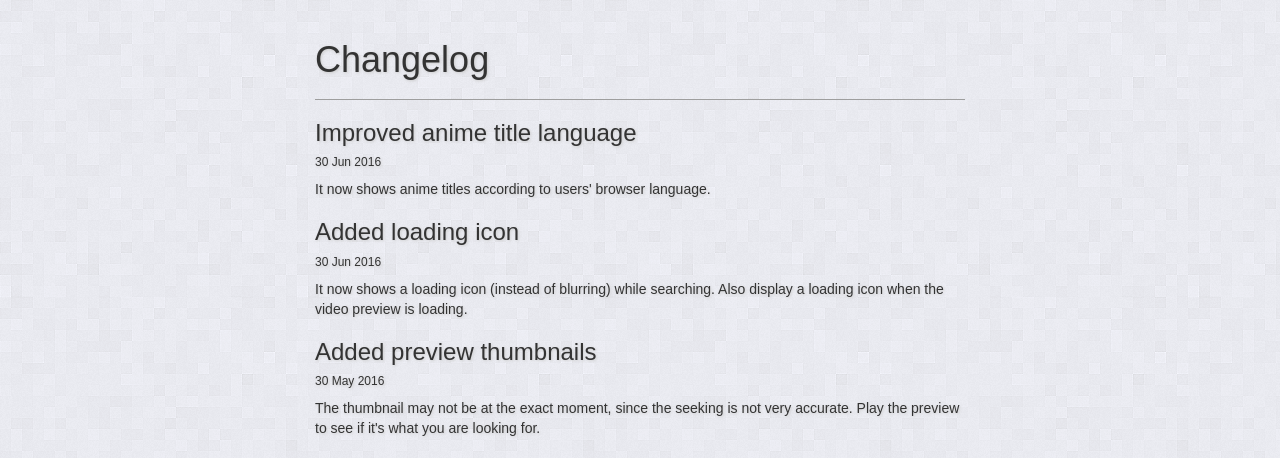
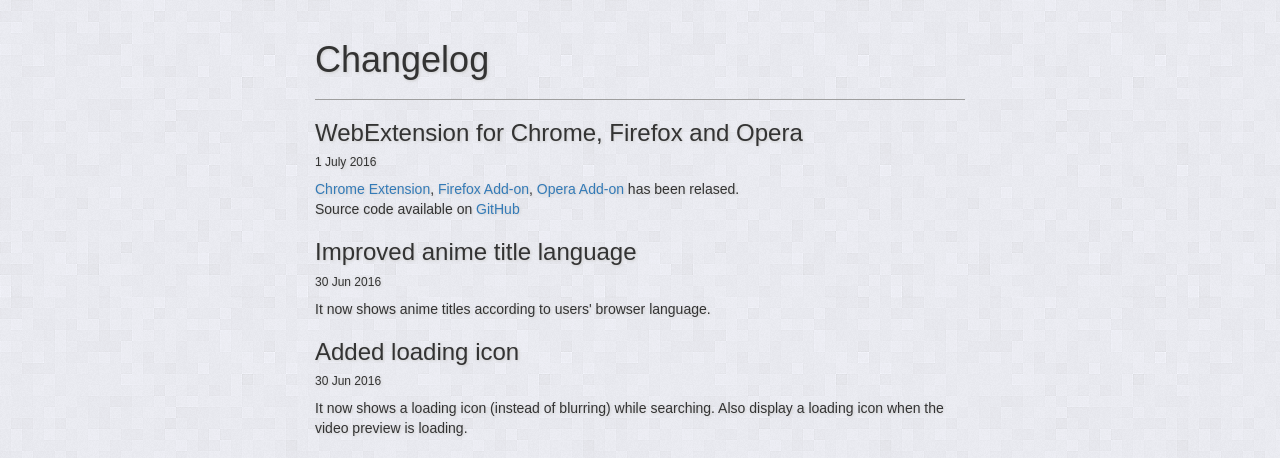
Before and after one commit to MexicoosMo/lateralblas, a PHP site: page /solr/changelog in a window 1280 px wide. Shown: the top 458 px of the page. Run offline with PHP 8.4, Linux system fonts and the light colour scheme.

Commit message:
Update info on WebExtension

```diff
--- a/about.php
+++ b/about.php
@@ -69,7 +69,7 @@ Most Anime since 2000 are indexed, but some are excluded (see FAQ).
 No Doujin work, no derived art work are indexed. The system only analyzes officially published anime.
 If you wish to search artwork / wallpapers, try to use <a href="https://saucenao.com/" target="_blank">SauceNAO</a> and <a href="https://iqdb.org/" target="_blank">iqdb.org</a>
 </p>
-<p>Now you can use the <a href="https://chrome.google.com/webstore/detail/search-anime-by-screensho/gkamnldpllcbiidlfacaccdoadedncfp" target="_blank">Chrome Extension</a> to search.</p>
+<p>Now you can use the WebExtension for <a href="https://chrome.google.com/webstore/detail/search-anime-by-screensho/gkamnldpllcbiidlfacaccdoadedncfp" target="_blank">Chrome</a>, <a href="https://addons.mozilla.org/en-US/firefox/addon/search-anime-by-screenshot/" target="_blank">Firefox</a>, or <a href="https://addons.opera.com/en/extensions/details/search-anime-by-screenshot/" target="_blank">Opera</a> to search.</p>
 <p>&nbsp;</p>
 <p>This database automatically index new airing anime in about 24 hours after broadcast. </p>
 <p><?php echo 'Last Database Index update: '.humanTiming($lastModified).' ago with '.$numDocsMillion.' Million analyzed frames.<br>'; ?></p>
--- a/changelog.php
+++ b/changelog.php
@@ -14,6 +14,15 @@
 <body>
 <div class="container">
 <div class="page-header"><h1>Changelog</h1></div>
+
+<h3>WebExtension for Chrome, Firefox and Opera</h3>
+<h6>1 July 2016</h6>
+<p>
+<a href="https://chrome.google.com/webstore/detail/search-anime-by-screensho/gkamnldpllcbiidlfacaccdoadedncfp" target="_blank">Chrome Extension</a>,
+<a href="https://addons.mozilla.org/en-US/firefox/addon/search-anime-by-screenshot/" target="_blank">Firefox Add-on</a>,
+<a href="https://addons.opera.com/en/extensions/details/search-anime-by-screenshot/" target="_blank">Opera Add-on</a> has been relased.<br>
+Source code available on <a href="https://github.com/soruly/whatanime.ga-WebExtension" target="_blank">GitHub</a>
+</p>
 
 <h3>Improved anime title language</h3>
 <h6>30 Jun 2016</h6>
--- a/faq.php
+++ b/faq.php
@@ -118,9 +118,9 @@ For Firefox Users please refer to screenshots below.<br>
 <a href="/img/imgsearchoptions1.jpg" target="_blank"><img src="/img/imgsearchoptions1.jpg" style="max-width:640px;max-height:360px"></a><br>
 <a href="/img/imgsearchoptions1.jpg" target="_blank"><img src="/img/imgsearchoptions2.jpg" style="max-width:640px;max-height:360px"></a>
 </p>
-<h3>How to stop the Chrome from auto search?</h3>
-<p>If you need to crop the image before searching, you should uncheck this option in Chrome Extension.</p>
-<p><img src="/img/chrome-setting-1.png" style="max-width:640px;max-height:360px"><br><br><img src="/img/chrome-setting-2.png" style="max-width:640px;max-height:360px"><br><br></p>
+<h3>How to stop the WebExtension from auto search?</h3>
+<p>If you need to crop the image before searching, you should uncheck this option in WebExtension.</p>
+<p><img src="/img/chrome-setting.png" style="max-width:640px;"></p>
 <p>&nbsp;</p>
 </div>
 
--- a/index.php
+++ b/index.php
@@ -89,7 +89,7 @@ Browse a file <input type="file" id="file" name="files[]" />
 Please read <a href="/faq">FAQ</a> to understand what can / cannot be searched.<br>
 <span style="color:#FF6D6D">Caution: some results may be NSFW (Not Safe for Work).</span><br>
 <span id="mobilePreviewDisabledText" style="display:none;color:#4CAF50">Preview is disabled on mobile devices. Use it on a Desktop / Laptop.<br></span>
-Get the <a href="https://chrome.google.com/webstore/detail/search-anime-by-screensho/gkamnldpllcbiidlfacaccdoadedncfp" target="_blank">Chrome Extension</a>.<br>
+Official WebExtension available on <a href="https://chrome.google.com/webstore/detail/search-anime-by-screensho/gkamnldpllcbiidlfacaccdoadedncfp" target="_blank">Chrome</a>, <a href="https://addons.mozilla.org/en-US/firefox/addon/search-anime-by-screenshot/" target="_blank">Firefox</a>, and <a href="https://addons.opera.com/en/extensions/details/search-anime-by-screenshot/" target="_blank">Opera</a>.<br>
 <br>
 <div class="share">
 <span class="facebook"><div class="fb-share-button" data-href="https://whatanime.ga/" data-layout="button_count"></div></span>
```
Also changed, not shown: img/chrome-setting.png (added).
